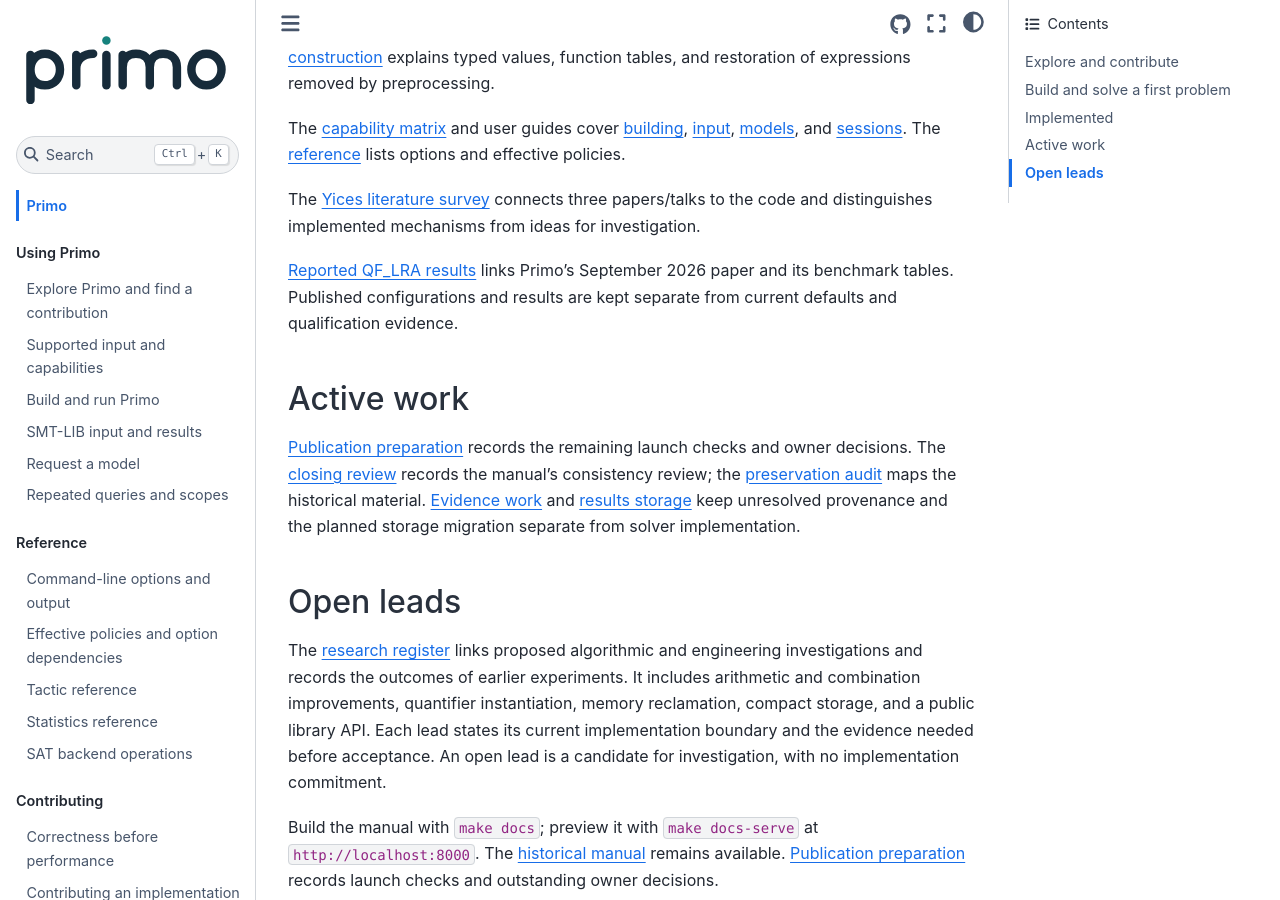
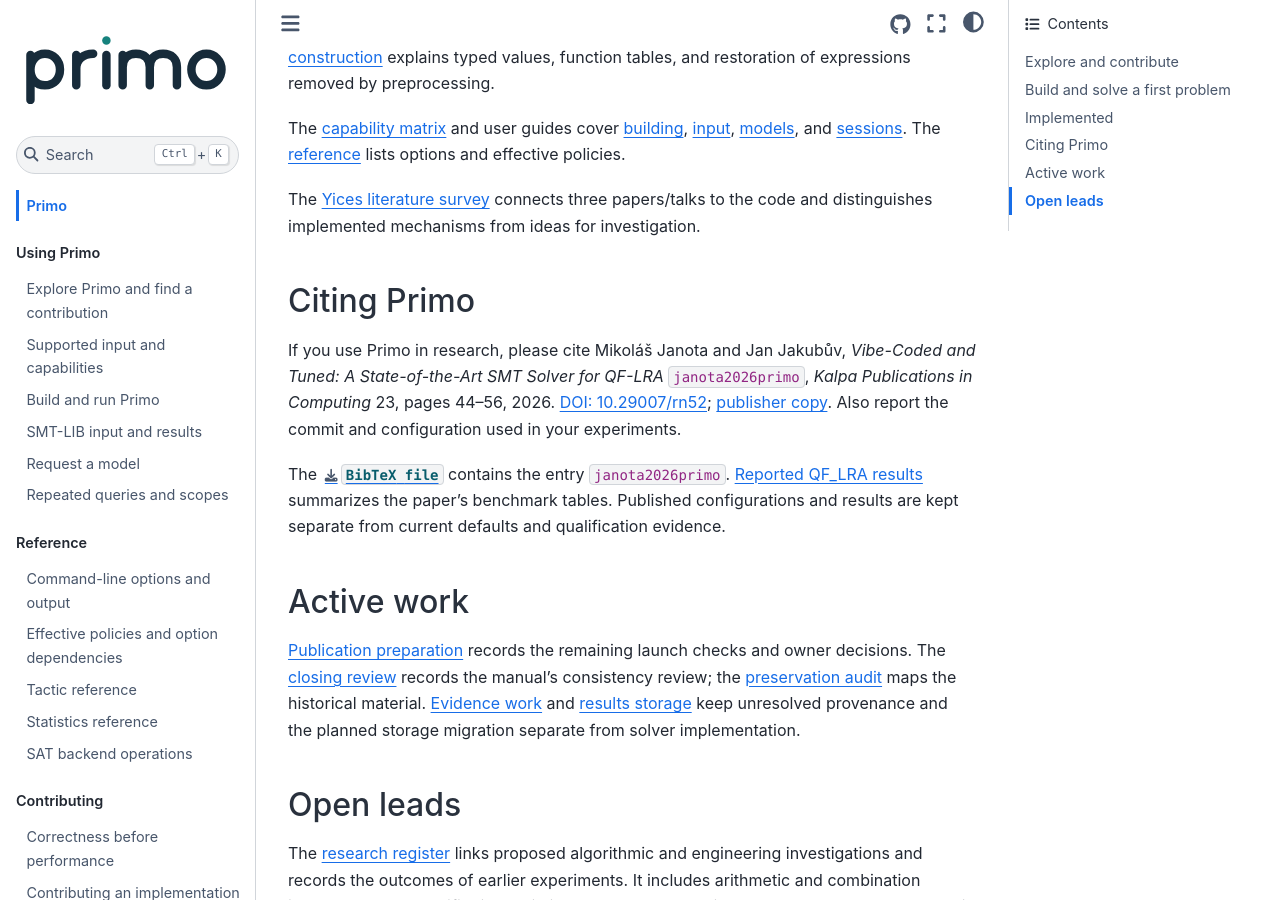
Before and after one commit to primo-solver/primo, a Jupyter Book: the page built from docs/index.md, in a window 1280 px wide and 900 px high, scrolled down 1901 px. Built offline with Jupyter Book 1.0.4 settings and Sphinx 7.4.7 and the Sphinx Book theme 1.1.4, drawn with Linux system fonts in a browser that asks for light colours; pages that are not in the unit, such as notebooks, are missing from menus; cross-references to code outside the pages are shown as plain code.

Commit message:
docs: add the Primo paper as the preferred citation
Add the published DOI citation and BibTeX to the README and manual; supply
preferred-citation metadata in CITATION.cff for GitHub. Retain the separately
identified arXiv preprint and historical configuration/result boundaries.
Remove the README's obsolete deployment-pending note for the live manual.

Bibliographic metadata and reported tables checked against the publisher:
https://easychair.org/publications/paper/rPZ9
DOI 10.29007/rn52 currently returns 404; working publisher links are included.

Validation: official CFF 1.2.0 schema; BibTeX/CFF/README consistency;
make docs; strict make docs-check-links (33,737 local links, 1,126 Git URLs,
zero failures, 1,306 historical targets); rendered citation/README inspection;
git diff --check. No solver code or measurements changed.

Independent read-only documentation review: ready, no findings.
Reviewed diff SHA256 against 3f9f9db:
cc0fa695a865eea82630256e71c563033838cc6444b376275d3df38a411fae91

Signed-off-by: mikolas <mikolas.janota@gmail.com>

```diff
--- a/docs/index.md
+++ b/docs/index.md
@@ -96,9 +96,19 @@
 The [Yices literature survey](papers/yices.md) connects three papers/talks to
 the code and distinguishes implemented mechanisms from ideas for investigation.
 
-[Reported QF_LRA results](papers/primo-qflra-results.md) links Primo's September
-2026 paper and its benchmark tables. Published configurations and results are
-kept separate from current defaults and qualification evidence.
+## Citing Primo
+
+If you use Primo in research, please cite Mikoláš Janota and Jan Jakubův,
+*Vibe-Coded and Tuned: A State-of-the-Art SMT Solver for QF-LRA*
+{cite:p}`janota2026primo`, *Kalpa Publications in Computing* 23, pages 44–56,
+2026. [DOI: 10.29007/rn52](https://doi.org/10.29007/rn52);
+[publisher copy](https://easychair.org/publications/paper/rPZ9).
+Also report the commit and configuration used in your experiments.
+
+The {download}`BibTeX file <references.bib>` contains the entry
+`janota2026primo`. [Reported QF_LRA results](papers/primo-qflra-results.md)
+summarizes the paper's benchmark tables. Published configurations and results
+are kept separate from current defaults and qualification evidence.
 
 (work-underway)=
 ## Active work
--- a/docs/references.bib
+++ b/docs/references.bib
@@ -220,6 +220,21 @@
     doi = "10.1007/978-3-319-08867-9_49"
 }
 
+@inproceedings{janota2026primo,
+    author = "Janota, Mikol{\'{a}}{\v{s}} and Jakub{\r{u}}v, Jan",
+    title = "Vibe-Coded and Tuned: A State-of-the-Art {SMT} Solver for {QF-LRA}",
+    booktitle = "Proceedings of 16th International Workshop on the Implementation on Logics. Proceedings of the 26th Conference on Logic for Programming, Artificial Intelligence, and Reasoning (short papers)",
+    editor = "Schulz, Stephan and Korovin, Konstantin and Rawson, Michael",
+    series = "Kalpa Publications in Computing",
+    volume = "23",
+    pages = "44--56",
+    publisher = "EasyChair",
+    year = "2026",
+    issn = "2515-1762",
+    doi = "10.29007/rn52",
+    url = "https://easychair.org/publications/paper/rPZ9"
+}
+
 @misc{janota2026vibecodedtunedstateoftheartsmt,
     author = "Janota, Mikol{\'{a}}{\v{s}} and Jakub{\r{u}}v, Jan",
     title = "Vibe-Coded and Tuned: A State-of-the-Art {SMT} Solver for {QF-LRA}",
```
Also changed, not shown: README.md (+33 -2 lines), docs/papers/primo-qflra-results.md (+10 -3 lines), 1 other file.
